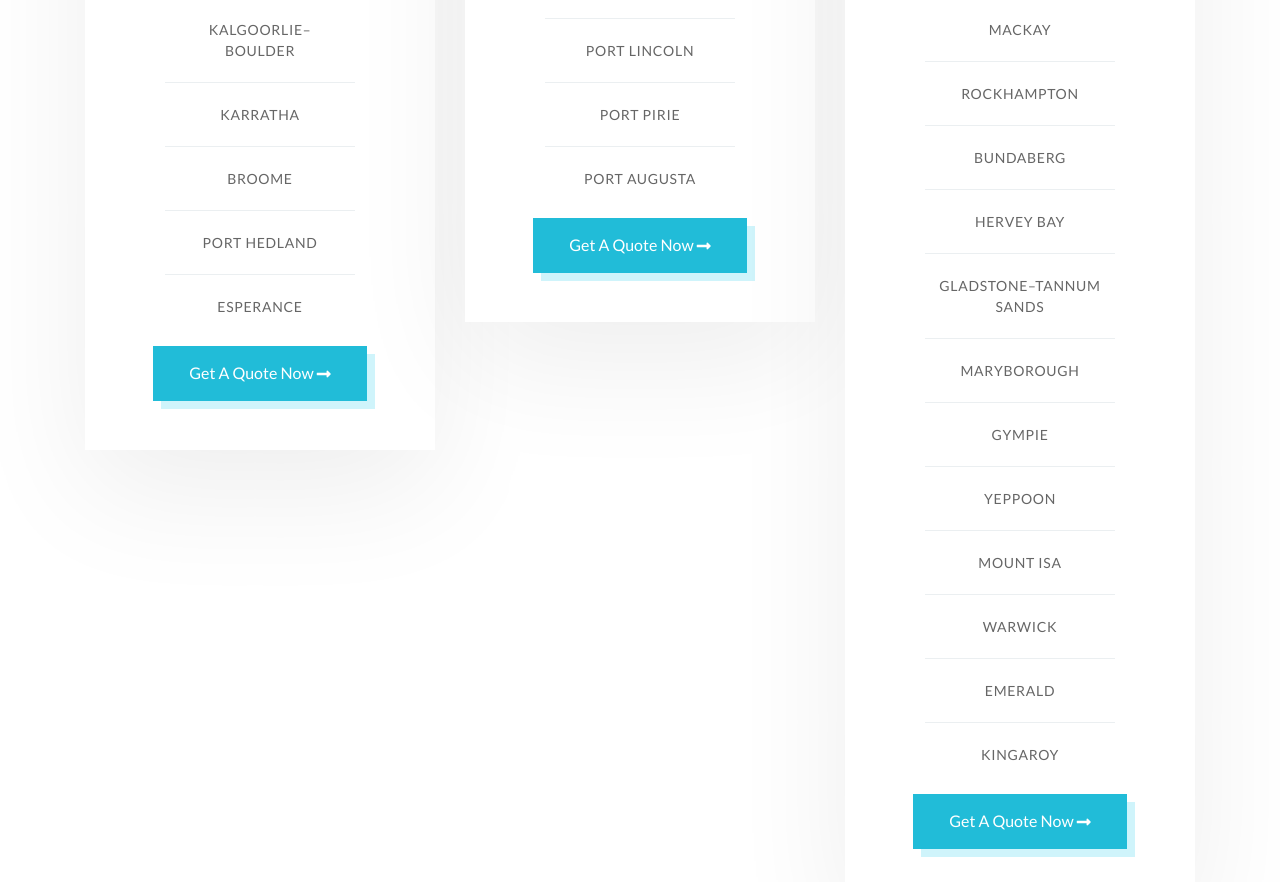
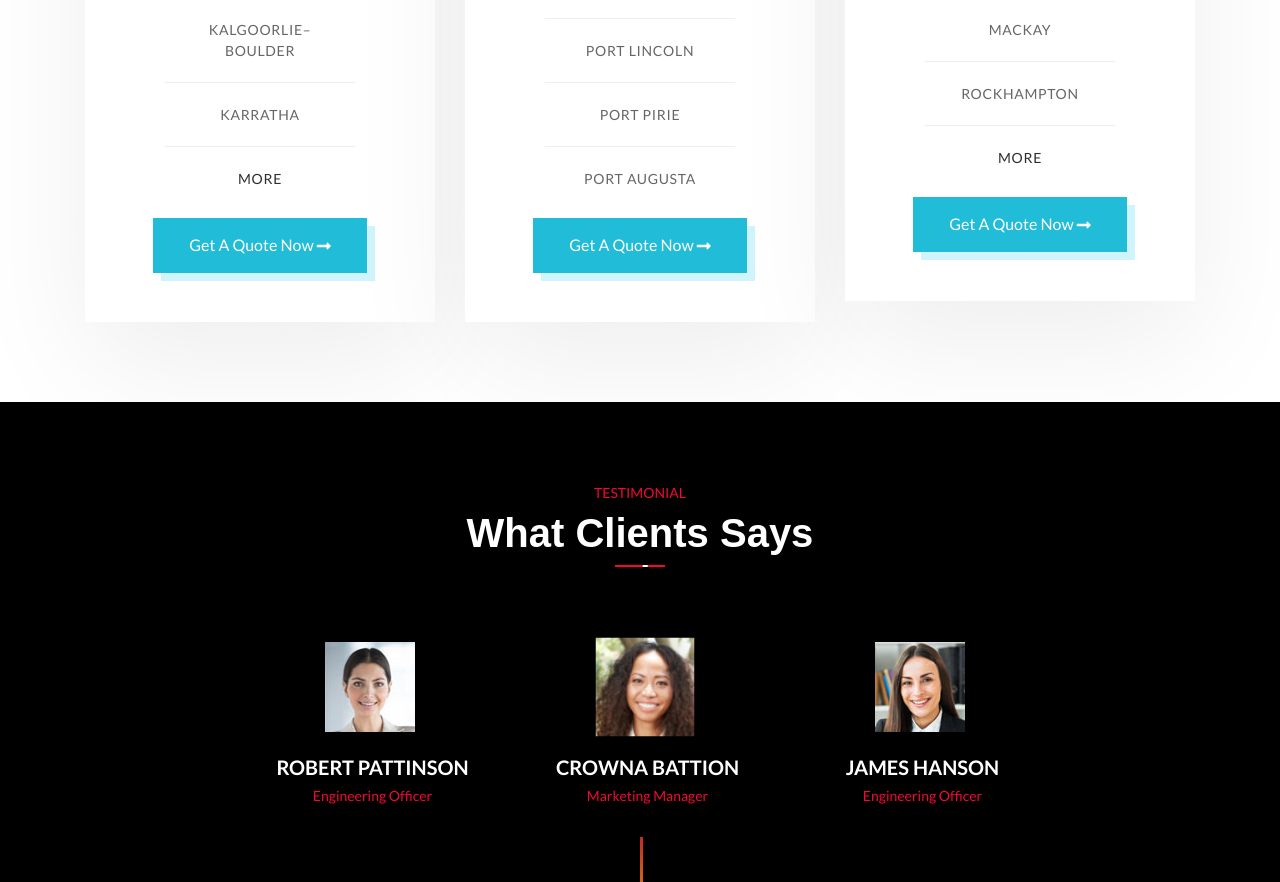
Before and after one commit to hansdamanoj/mygeeks, a plain HTML site: page index.html in a window 1280 px wide. Shown: the part 4202-5084 px from the top of the page. Drawn offline with Linux system fonts and the light colour scheme; files whose address does not match are found by name; a web font is replaced by a local one.

Commit message:
Update index.html

```diff
--- a/index.html
+++ b/index.html
@@ -476,9 +476,7 @@
                 <li>Busselton</li>
                 <li>Kalgoorlie–Boulder</li>
                 <li>Karratha</li>
-                <li>Broome</li>
-                <li>Port Hedland</li>
-                <li>Esperance</li>
+                <li><a href="service-areas.html">More</a></li>
             </ul>
           </div>
           <div class="pricing-table-footer"> <a href="#" class="default-btn open-popup-link" data-effect="mfp-move-horizontal">Get a quote now <i class="fas fa-long-arrow-alt-right"></i> </a> </div>
@@ -522,16 +520,7 @@
                 <li>Toowoomba</li>
                 <li>Mackay</li>
                 <li>Rockhampton</li>
-                <li>Bundaberg</li>
-                <li>Hervey Bay</li>
-                <li>Gladstone–Tannum Sands</li>
-                <li>Maryborough</li>
-                <li>Gympie</li>
-                <li>Yeppoon</li>
-                <li>Mount Isa</li>
-                <li>Warwick</li>
-                <li>Emerald</li>
-                <li>Kingaroy</li>
+                <li><a href="service-areas.html">More</a></li>
             </ul>
           </div>
           <div class="pricing-table-footer"> <a href="#" class="default-btn open-popup-link" data-effect="mfp-move-horizontal">Get a quote now <i class="fas fa-long-arrow-alt-right"></i> </a> </div>
```
